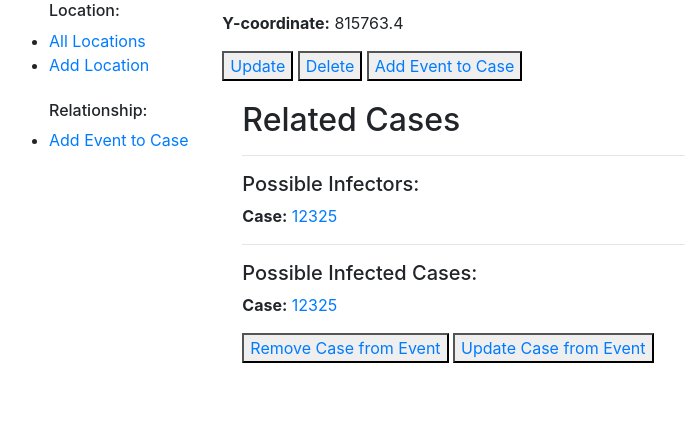
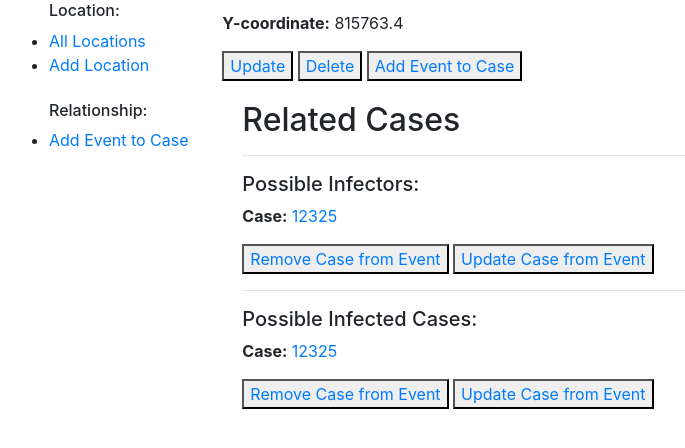
Before and after one commit to ChuKinNing/SSEFinder, a Django app: page /catalog/event/14 in a window 1280 px wide. Shown: the part 245-693 px from the top of the page, without its empty margins (6-691 px from the left). Run offline with Django 3.2, Linux system fonts and the light colour scheme; data comes from the database, SQL or seed files in the repository.

Commit message:
event detail view

```diff
--- a/SSEFinder/catalog/templates/catalog/event_detail.html
+++ b/SSEFinder/catalog/templates/catalog/event_detail.html
@@ -23,8 +23,8 @@
             <!-- <p class="{% if copy.status == 'a' %}text-success{% elif copy.status == 'b' %}text-danger{% else %}text-warning{% endif %}"> -->
                <!-- {{ copy.get_status_display }}  -->
             <p><strong>Case:</strong> <a href="{{ copy.case.get_absolute_url }}">{{ copy.case }}</a></p>
-            <!-- <p><strong>Event:</strong> {{ copy.event.description }}</p>
-            <p><strong>Event details:</strong> {{ copy.event }}</p> -->
+            <button type="button" name="delete_case_from_event_button"><a href= "attend/{{copy.pk}}/delete/">Remove Case from Event</a></button>
+            <button type="button" name="update_case_from_event_button"><a href= "case/{{copy.case.pk}}/update/">Update Case from Event</a></button>
           {% endif %}
 
       {% endfor %}
```
